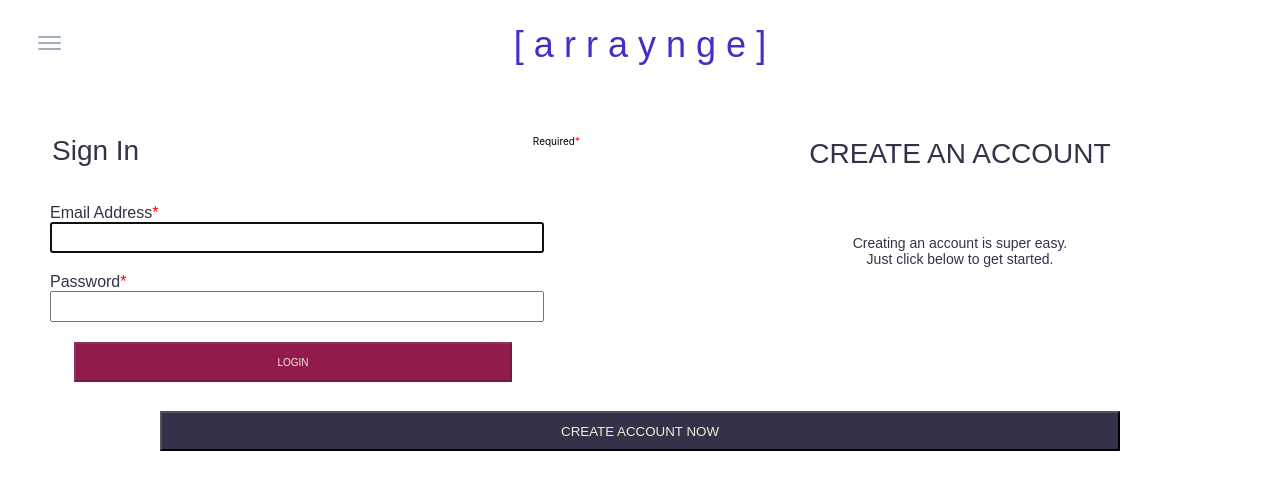
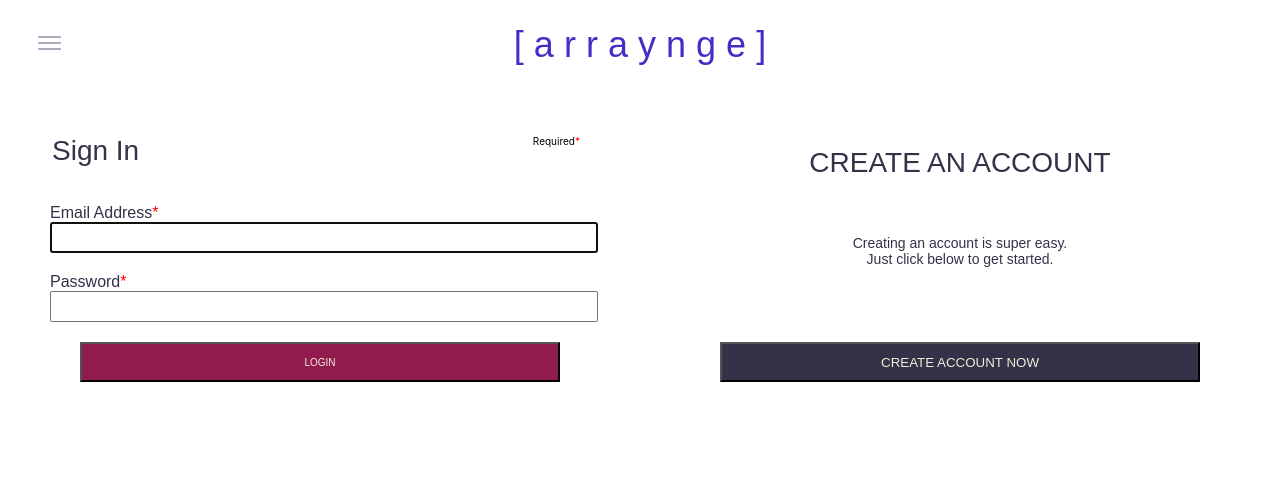
Before and after one commit to sarahcheatham/arraynge, a React (Create React App) app: page / in a window 1280 px wide. Shown: the top 490 px of the page. Built offline with nearby package versions, Linux system fonts and the light colour scheme.

Commit message:
working on new user page

```diff
--- a/src/App.css
+++ b/src/App.css
@@ -30,7 +30,7 @@
 .loginForm {
   display: grid;
   grid-template-columns: 1fr 1fr 1fr;
-  grid-template-rows: 1fr 1fr 1fr 1fr;
+  grid-template-rows: 1fr 1fr 1fr;
   grid-row-gap: 20px;
   padding-top: 20px;
   padding-bottom: 20px;
@@ -69,53 +69,13 @@
   font-weight: 200;
   color: #343148;
 }
-.loginButton{
-  color: #f2edd7;
-  background-color: rgb(146, 27, 78);
-  width: 90%;
-  height: 40px;
-  font-family: objektiv-mk1, sans-serif;
-  font-style: normal;
-  font-weight: 300;
-  font-size: 10px;
-}
-.overlay{
-  position: absolute;
-  top: 0;
-  left: 25;
-  grid-column: 1 / 4;
-  grid-row: 4 / 5;
-  width: 90%;
-  height: 40px;
-  background: rgba(247, 246, 246, 0);
-  transition: background 0.5 ease;
-  padding-left: 0px;
-  margin-left: 0px;
 
-}
-.box{
-  position: relative;
-  top: 0;
-  left: 25;
-  grid-column: 1 / 4;
-  grid-row: 4 / 5;
-  width: 90%;
-  height: 40px;
-  padding-left: 0px;
-}
-.box:hover .loginButton{
-  opacity: 1;
-}
-.box:hover .overlay{
-  display: block;
-  background: rgba(0, 0 , 0, .3);
-}
 #email{
-  width: 90%;
+  width: 100%;
   height: 25px;
 }
 #password{
-  width: 90%;
+  width: 100%;
   height: 25px;
 }
 
@@ -137,7 +97,7 @@
 .signup{
   display: grid;
   grid-template-columns: 1fr;
-  grid-template-rows: 1fr 1fr 1fr;
+  grid-template-rows: 1fr 1fr;
 }
 .signupHeader{
   grid-column: 1 / 2;
@@ -153,17 +113,43 @@
 .signupText{
   grid-column: 1 / 2;
   grid-row: 2 / 3;
+  padding-top: 5px;
   font-family: acumin-pro, sans-serif;
   font-style: normal;
   font-weight: 100;
   font-size: 14px;
   color: #343148;
-  align-self: center;
+  align-self: start;
 }
 
+
+/* end SignUp component */
+/* start buttonBox */
+.buttonBox{
+  display: grid;
+  grid-template-columns: 1fr 1fr;
+  grid-template-rows: 1fr;
+}
+
+.loginButton{
+  grid-column: 1 / 2;
+  grid-row: 1 / 2;
+  color: #f2edd7;
+  background-color: rgb(146, 27, 78);
+  height: 40px;
+  width: 75%;
+  margin-left: 0px;
+  margin-right: 0px;
+  align-self: center;
+  justify-self: center;
+  font-family: objektiv-mk1, sans-serif;
+  font-style: normal;
+  font-weight: 300;
+  font-size: 10px;
+}
 .signupButton{
-  grid-column: 1 / 2;
-  grid-row: 3 / 4;
+  grid-column: 2 / 3;
+  grid-row: 1 / 2;
   color: #f2edd7;
   background-color: #343148;
   height: 40px;
@@ -173,8 +159,7 @@
   align-self: center;
   justify-self: center;
 }
-/* end SignUp component */
-
+/* end buttonBox */
 /* start Navbar component */
 .menu{
   position: absolute;
--- a/src/App.js
+++ b/src/App.js
@@ -3,6 +3,7 @@ import './App.css';
 import Header from './components/header';
 import Navbar from './components/navbar';
 import LoginPage from './components/loginPage';
+import LoginButton from './components/loginButton';
 import SignUpButton from './components/signupButton';
 import NewUserPage from './components/newUserPage';
 
@@ -10,9 +11,12 @@ class App extends Component {
   constructor(){
     super();
     this.state={
-        isClicked: false
+        isClicked: false,
+        isLoggedIn: false,
     }
+
     this.handleSignupClick = this.handleSignupClick.bind(this);
+    this.handleLoginClick = this.handleLoginClick.bind(this);
   };
 
   handleSignupClick(e){
@@ -21,15 +25,24 @@ class App extends Component {
     this.setState({isClicked: true})
   }
 
+  handleLoginClick(e){
+    e.preventDefault();
+    console.log(e)
+    this.setState({isLoggedIn: true})
+  }
+
   render() {
     let isClicked = this.state.isClicked;
-    {if (this.state.isClicked == false){
+    {if (isClicked === false){
       return (
         <div className="App">
           <Header/>
           <Navbar/>
           <LoginPage/>
-          <SignUpButton className='signupButton' onClick={(e)=>{this.handleSignupClick(e)}}/>
+          <div className='buttonBox'>
+            <SignUpButton className='signupButton' onClick={(e)=>{this.handleSignupClick(e)}}/>
+            <LoginButton onClick={(e)=>{this.handleLoginClick(e)}} className="loginButton"/>
+          </div>
         </div>
       );
     }else {
--- a/src/components/login.js
+++ b/src/components/login.js
@@ -1,27 +1,28 @@
 import React, {Component} from "react";
 import Required from './required';
 import Star from './star';
-
 
 export default class Login extends Component {
     constructor(props){
         super(props);
         this.state = {
             email: "",
-            password: ""
+            password: "",
+            isLoggedIn: false
         };
     }
+
     validateForm(){
-        return this.state.email.length > 0 && this.state.password.length > 0;
+        let isLoggedIn = this.state.isLoggedIn;
+        if(isLoggedIn === true){
+            console.log(true)
+            return this.state.email.length > 0 && this.state.password.length > 0;
+        } console.log(false)
     };
 
     handleChange = (event)=>{
         return event.target.id === 'email' ? this.setState({email: event.target.value}) : this.setState({password: event.target.value})
     };
-
-    handleSubmit = (event)=>{
-        console.log(this)
-    }
 
     render(){
 
@@ -49,17 +50,18 @@ export default class Login extends Component {
                             onChange={this.handleChange}
                         />
                     </label>
-                    <span className="box">
+                    {/* <span className="box">
                         <span className="overlay">
                         </span>
-                        <button
+                        <LoginButton onClick={(e)=>{this.handleLoginClick(e)}} onSubmit={this.validateForm} className="loginButton"/>
+                        {/* <button
                         disabled={!this.validateForm()}
                         type="submit"
                         className="loginButton"
                         >
                             LOGIN
-                        </button>
-                    </span>
+                        </button> */}
+                    {/* </span> */}
                 </form>
             </div>
         );
--- /dev/null
+++ b/src/components/loginButton.js
@@ -0,0 +1,9 @@
+import React, {Component} from "react";
+
+export default function LoginButton(props){
+    return(
+        <button className={props.className} onClick={props.onClick} onSubmit={props.onSubmit}>
+            LOGIN
+        </button>
+    )
+}
--- a/src/components/newUserPage.js
+++ b/src/components/newUserPage.js
@@ -1,9 +1,40 @@
 import React, {Component} from "react";
+import Required from './required';
+import Star from './star';
 
 export default class NewUserPage extends Component{
+    constructor(props){
+        super(props);
+        this.state = {
+            firstName: '',
+            lastName: '',
+            email: '',
+            password: ''
+        }
+    }
+
+    handleChange = (event)=>{
+        console.log(event)
+        // return event.target.id === 'email' ? this.setState({email: event.target.value}) : this.setState({password: event.target.value})
+      };
     render(){
         return(
-            <div>Welcome new user!</div>
+            <div className='newUserPage'>
+                <h1>CREATE ACCOUNT</h1>
+                <form className="newUserForm">
+                    <Required/>
+                    <label className="firstName">
+                        First Name<Star/><br/>
+                        <input
+                            autoFocus
+                            type="text"
+                            id="firstName"
+                            value={this.state.firstName}
+                            onChange={this.handleChange}
+                        />
+                    </label>
+                </form>
+            </div>
         )
     }
 }
```
Also changed, not shown: src/components/button.js (deleted, +0 -30 lines), src/components/logoutButton.js (deleted, +0 -9 lines).
